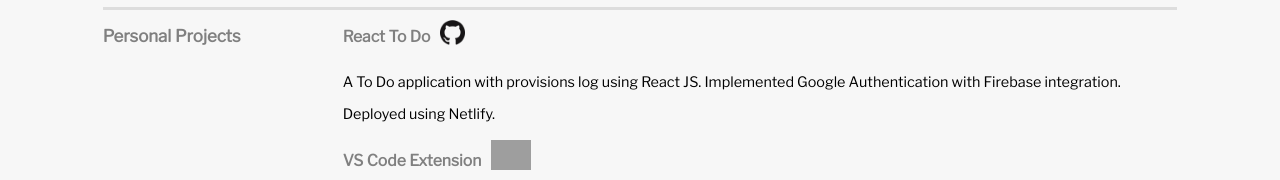
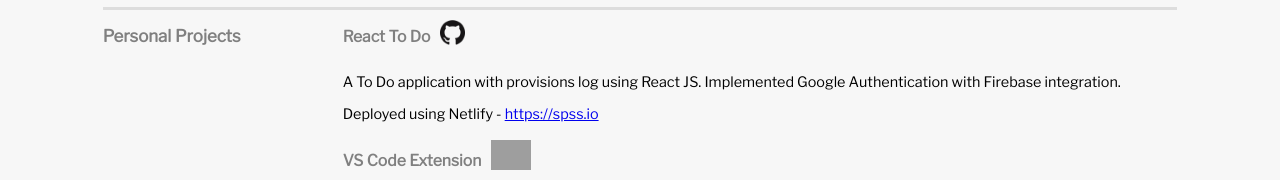
Before and after one commit to saravanaselvan/portfolio, a Gatsby site: page /resume in a window 1280 px wide. Shown: the part 415-595 px from the top of the page. Built offline with nearby package versions, Linux system fonts and the light colour scheme; Gatsby itself is replaced by a stand-in of ours; grey boxes are pictures that could not be loaded.

Commit message:
Fixed link

```diff
--- a/src/components/personal_projects/PersonalProjects.js
+++ b/src/components/personal_projects/PersonalProjects.js
@@ -18,7 +18,7 @@
         <div className="project-description">
           A To Do application with provisions log using React JS. Implemented
           Google Authentication with Firebase integration. Deployed using
-          Netlify.
+          Netlify - <a href="https://spss.io">https://spss.io</a>
         </div>
         <h2>
           <a href="https://marketplace.visualstudio.com/items?itemName=Saravanaselvan.mocha-test-generator">
```
